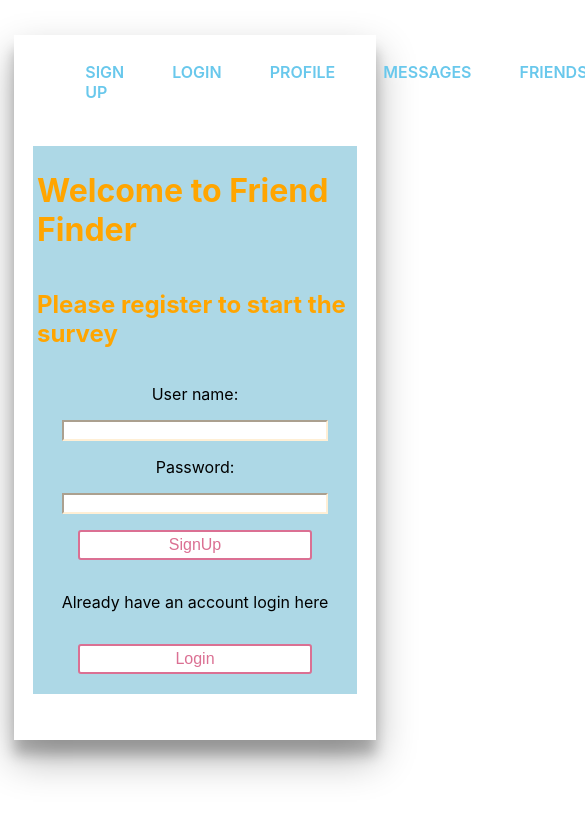
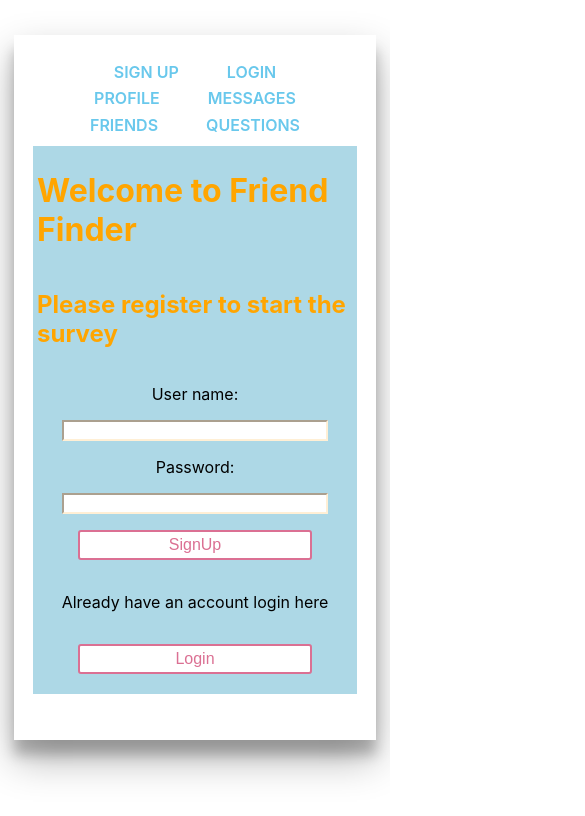
Before and after one commit to friend-finder-bw-project/front-end, a React (Create React App) app in the folder friend-finder/: page / in a window 390 px wide. Shown: the top 816 px of the page, 585 px wide, since content can reach past the window. Built offline with nearby package versions, Linux system fonts and the light colour scheme.

Commit message:
Added basic media query for mobile

```diff
--- a/friend-finder/src/App.css
+++ b/friend-finder/src/App.css
@@ -30,3 +30,13 @@
 .App-link {
   color: #09d3ac;
 }
+
+@media (max-width: 500px) {
+  .Nav{
+
+   display: flex;
+    flex-wrap: wrap;
+    justify-content: center;
+
+  }
+}
--- a/friend-finder/src/components/Nav.js
+++ b/friend-finder/src/components/Nav.js
@@ -3,10 +3,11 @@
 import React from "react";
 import { Link } from "react-router-dom";
 import styled from "styled-components";
+import MediaQuery from 'react-responsive';
 
 export default function Nav() {
   return (
-    <Navigation>
+    <Navigation className="Nav">
       <Link to="/">Sign Up</Link>
 
       <Link to="/login">Login</Link>
@@ -19,10 +20,18 @@ export default function Nav() {
 
       <Link to="/survey">Questions</Link>
     </Navigation>
+
+
+
+
   );
 }
 
+
 // Styling here:
+
+
+
 
 const Navigation = styled.nav`
     max-width: 120rem;
@@ -33,6 +42,7 @@ const Navigation = styled.nav`
     padding: 0 2rem;;
     justify-content: space-between;
     height: 5rem;
+
 
     & a {
         color: #69C8ECFF;
@@ -46,4 +56,6 @@ const Navigation = styled.nav`
         &:hover {
             color: #E762D7FF;
             text-decoration: underline;
+
+
     }`;
```
